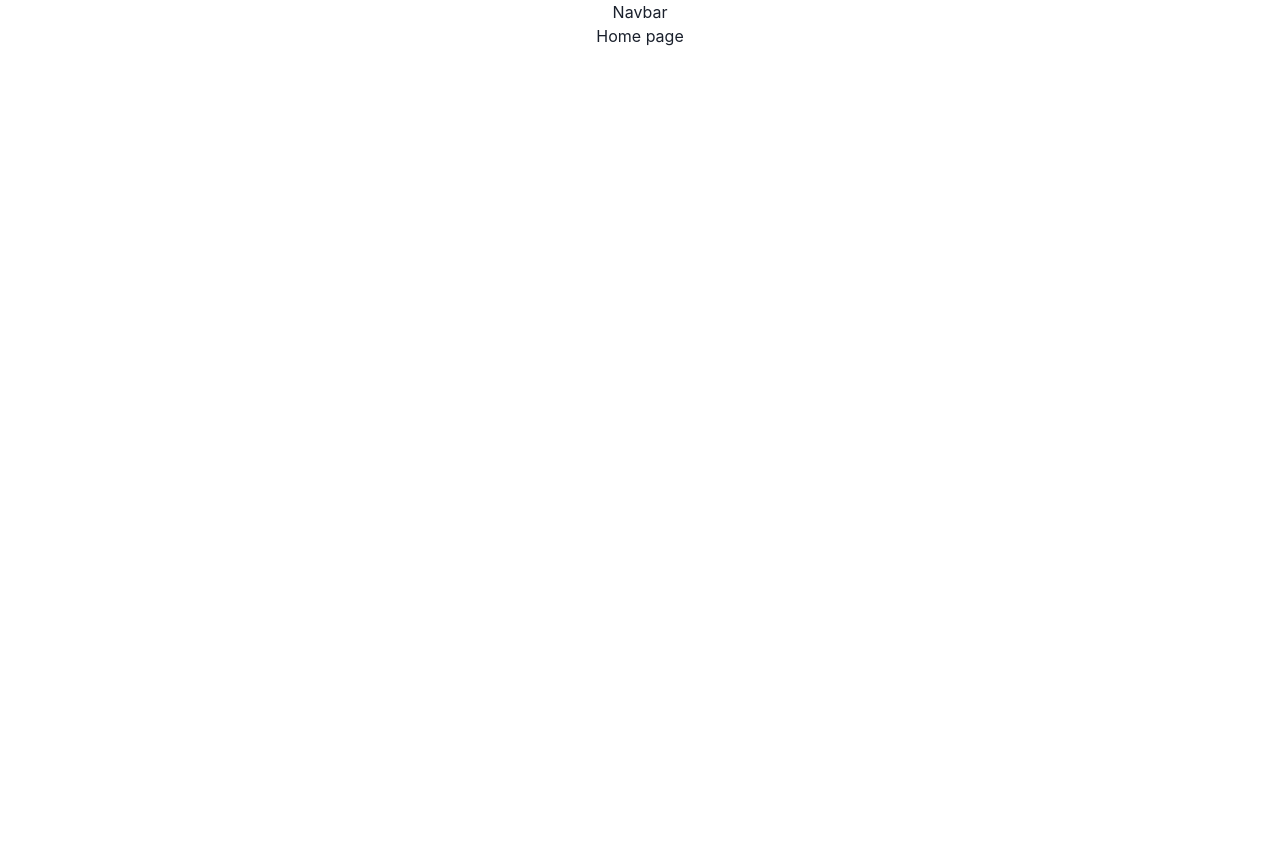
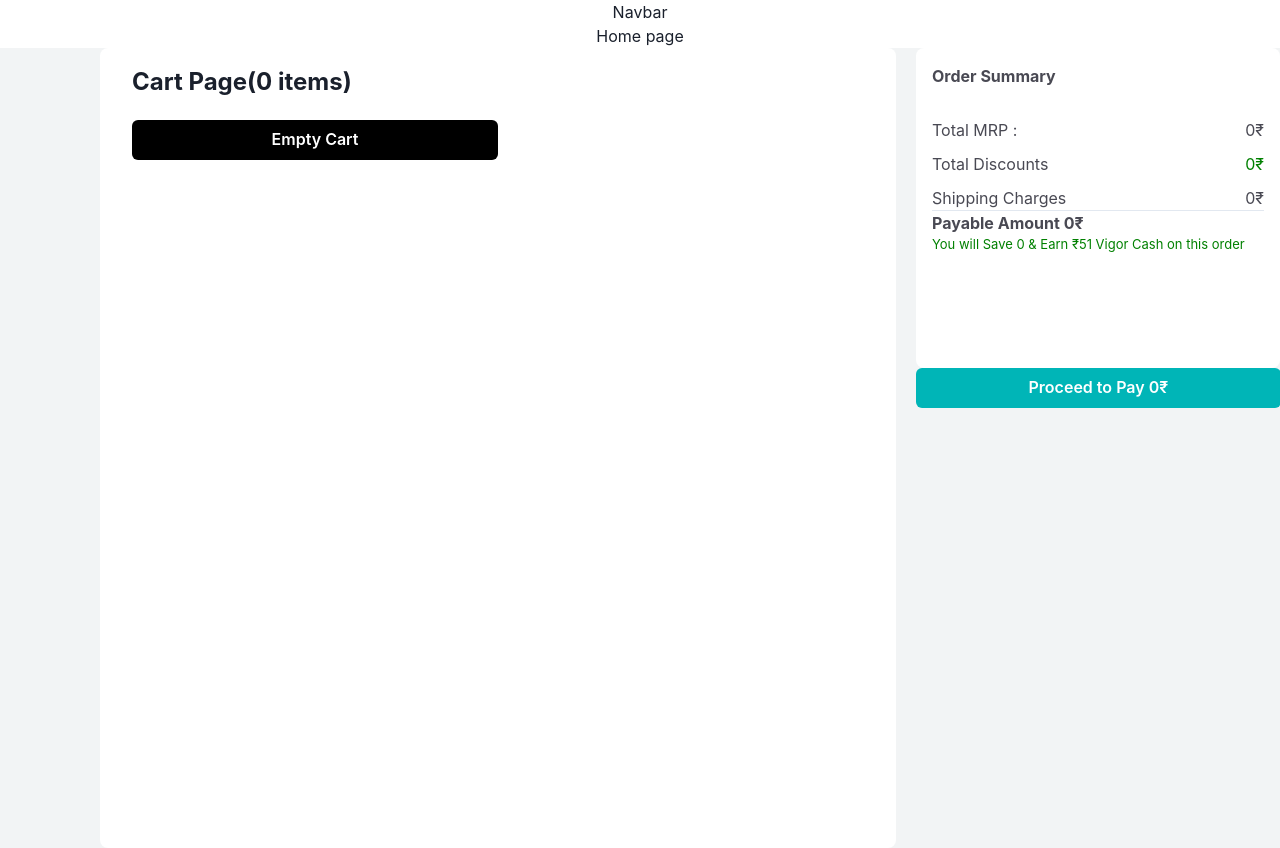
Before and after one commit to gsandha/humorous-hammer-4857-, a React (Create React App) app in the folder frontend/: page / in a window 1280 px wide. Before the commit the page ends 800 px from the top, so only its background shows below. Built offline with nearby package versions, Linux system fonts and the light colour scheme.

Commit message:
CartPage Added

```diff
--- a/frontend/package.json
+++ b/frontend/package.json
@@ -20,6 +20,7 @@
     "react-slick": "^0.29.0",
     "redux": "^4.2.1",
     "redux-thunk": "^2.4.2",
+    "toastify": "^2.0.1",
     "web-vitals": "^2.1.4"
   },
   "scripts": {
--- a/frontend/src/App.js
+++ b/frontend/src/App.js
@@ -2,12 +2,13 @@ import logo from "./logo.svg";
 import "./App.css";
 import Navbar from "./components/Navbar";
 import Allroutes from "./components/Allroutes";
-
+import Cart from "./pages/Cart";
 function App() {
   return (
     <div className="App">
       <Navbar />
       <Allroutes />
+      <Cart/>
     </div>
   );
 }
--- /dev/null
+++ b/frontend/src/pages/Cart.jsx
@@ -0,0 +1,138 @@
+
+import React,{useState,useEffect} from 'react'
+import { Route, useNavigate } from 'react-router';
+import { Box,Tabs, TabList, TabPanels, Tab, TabPanel, Text,Flex ,Button,Input,Checkbox,Container,Image,Stack} from "@chakra-ui/react";
+// import { toast } from 'react-toastify';
+// import Navbar from '../../Components/Navbar/Navbar';
+const Cart = () => {
+  const [cartData, setCartData] = useState([]);
+  const [totalItems, setTotalItems] = useState(0);
+  const [totalPrice, setTotalPrice] = useState(0);
+  const navigate=useNavigate()
+  useEffect(() => {
+    const cart = JSON.parse(localStorage.getItem("cart")) || [];
+    console.log(cart)
+    setCartData(cart);
+
+    let totalItemsCount = 0;
+    let totalPriceCount = 0;
+
+    cart.forEach((item) => {
+      totalItemsCount += 1;
+      totalPriceCount += Number(item.price);
+    });
+
+    setTotalItems(totalItemsCount);
+    setTotalPrice(totalPriceCount);
+  }, []);
+  const carts = JSON.parse(localStorage.getItem("cart")) || [];
+  let sum=0
+  let mrp=0;
+  let price=0
+  for(let i=0;i<carts.length;i++){
+   sum+=carts[i].price
+  mrp+=carts[i].mrp
+  price+=carts[i].price
+  }
+  const discount=mrp-price
+  const handleRemoveItem = (index) => {
+    const updatedCart = [...cartData];
+    updatedCart.splice(index, 1);
+    localStorage.setItem("cart", JSON.stringify(updatedCart));
+    setCartData(updatedCart);
+    setTotalItems(totalItems - 1);
+    setTotalPrice(totalPrice - Number(cartData[index].price));
+  };
+
+  const handleEmptyCart = () => {
+    localStorage.removeItem("cart");
+    setCartData([]);
+    setTotalItems(0);
+    setTotalPrice(0);
+  }
+
+  return (
+  <>
+
+    <div style={{backgroundColor:"#f2f4f5",height:"100vh"
+  } }>
+     <Flex>
+      <Box w="70%">
+
+        <Box bg="rgb(255, 255, 255)"borderRadius="lg" p="4"  textAlign="left" ml="100px" height="100vh">
+             <Container maxW="container.lg">
+         <Text fontSize="2xl" mb="5" fontWeight="bold">
+           Cart Page({totalItems} items)
+         </Text>
+
+         {cartData.map((item, index) => (
+  <Flex key={index} alignItems="center" mb="3">
+      <Box flex="1" mt="3">
+    <Image src={item.image} alt={item.name} boxSize="150px" objectFit="cover" />
+  </Box>
+    <Box flex="1">
+      <Text fontWeight="bold">Name:</Text>
+      <Text fontSize="12px">{item.name}</Text>
+    </Box>
+
+    <Box flex="1" ml="50px" mt="-20px">
+      <Text fontWeight="bold" >Description:</Text>
+      <Text>{item.description}</Text>
+    </Box>
+
+    <Box flex="1" mt="-20px">
+      <Text fontWeight="bold">Price:</Text>
+      <Text>{item.price}</Text>
+    </Box>
+
+    <Box ml="50px" mt="-20px">
+      <Button size="xs" colorScheme="red" onClick={() => handleRemoveItem(index)}>Remove</Button>
+    </Box>
+
+  </Flex>
+))}
+
+
+
+          <Button onClick={handleEmptyCart} backgroundColor="black" color="white" width="50%">Empty Cart</Button>
+
+      </Container>
+
+          <Box p="4">
+
+    </Box>
+        </Box>
+      </Box>
+      {/* SUMMARY BOX */}
+      <Box w="30%">
+        <Box bg="rgb(255, 255, 255)" h="40vh" borderRadius="lg" p="4" color="#494953" textAlign="left" ml="20px">
+        <strong> Order Summary</strong>
+        <div style={{display:"flex",alignItems:"center",justifyContent:"space-between"}}>  <Text pt="30px">Total MRP :  </Text> <Text pt="30px">{totalPrice}₹</Text></div>
+
+        <div style={{display:"flex",alignItems:"center",justifyContent:"space-between"}}>  <Text pt="10px">Total Discounts</Text> <Text pt="10px" color="green">{discount}₹</Text></div>
+
+        <div style={{display:"flex",alignItems:"center",justifyContent:"space-between"}}>     <Text pt="10px">Shipping Charges</Text> <Text pt="10px">{carts.length===0?0:99}₹</Text></div>
+
+      {console.log(carts.length)}
+          <hr/>
+
+          <Text fontWeight="bold">Payable Amount {carts.length===0?0:sum-discount+99}₹ </Text>
+        <Text color="green" fontSize="13px">
+        You will Save {discount} & Earn ₹51 Vigor Cash on this order
+            </Text>
+        </Box>
+            <Button backgroundColor="#00B5B7" color="white" width="95%" ml="20px" onClick={()=>{
+            navigate("/payments")     } }>
+              Proceed to Pay {carts.length===0?0:sum-discount+99}₹
+
+             </Button>
+      </Box>
+    </Flex>
+</div>
+  </>
+
+
+  )
+}
+
+export default Cart
--- a/frontend/src/pages/SingleProductPage.jsx
+++ b/frontend/src/pages/SingleProductPage.jsx
@@ -17,14 +17,25 @@ import {
   ListItem,
 } from "@chakra-ui/react";
 import { useEffect, useState } from "react";
-
+import { useToast } from '@chakra-ui/react'
 import { FaInstagram, FaTwitter, FaYoutube } from "react-icons/fa";
 import { MdLocalShipping } from "react-icons/md";
 import { useLocation } from "react-router-dom";
 import axios from "axios";
+const getLocalItems=()=>{
+
+  let cart=localStorage.getItem("cart")
+  if(cart){
+    return JSON.parse(localStorage.getItem("cart"))
+  }else{
+  return  []
+  }
+}
 export default function Simple() {
+  const toast = useToast();
   const location = useLocation();
   const [data, setData] = useState({});
+  const [item,setItem]=useState(getLocalItems())
   console.log(data);
   const handleGetData = () => {
     axios
@@ -37,9 +48,25 @@ export default function Simple() {
       });
   };
 
+  useEffect(()=>{
+    localStorage.setItem("cart",JSON.stringify(item))
+
+  },[item])
   useEffect(() => {
     handleGetData();
   }, []);
+  const handleCart=()=>{
+    setItem([...item,data])
+
+
+    toast({
+      title: 'Item added',
+
+      status: 'success',
+      duration: 5000,
+      isClosable: true,
+    });
+  }
   return (
     <Container maxW={"7xl"}>
       <SimpleGrid
@@ -76,7 +103,7 @@ export default function Simple() {
             </Text>
           </Box>
 
-          <Button
+          <Button onClick={handleCart}
             rounded={"none"}
             w={"full"}
             mt={8}
```
Also changed, not shown: 1 other file (tests, documents, lock files or other folders).
